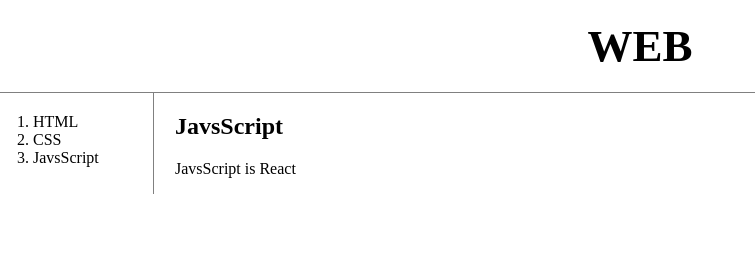
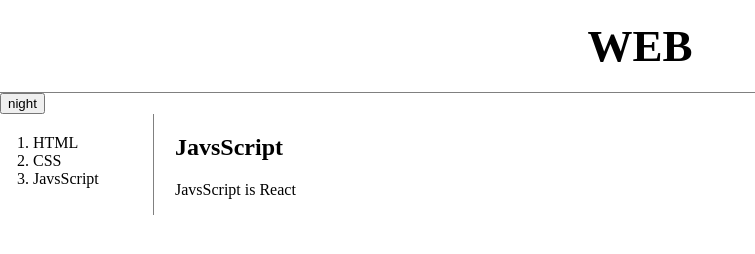
Before and after one commit to haru-ka/my_first_WEB_site, a plain HTML site: page 3.html in a window 1280 px wide. Shown: the whole page, without its empty margins (0-755 px from the left). Drawn offline with Linux system fonts and the light colour scheme.

Commit message:
darkmode
add darkmode/ daymode

```diff
--- a/3.html
+++ b/3.html
@@ -7,6 +7,17 @@
     </head>
     <body>
         <h1><a href="index.html">WEB</a></h1>
+        <input type="button" value="night" onclick="
+        var target = document.querySelector('body');
+        if(this.value ==='night'){
+            target.style.backgroundColor='black'
+            target.style.color='white'
+            this.value ='day'
+        } else{
+            target.style.backgroundColor='white'
+            target.style.color='black'
+            this.value ='night'
+        }">
         <div id="grid">
         <ol>
             <li><a href="1.html">HTML</a></li>
@@ -17,6 +28,7 @@
         <h2>JavsScript</h2>
         <p>
             JavsScript is React
+
         </p></div></div>
     </body>
 </html>
```
